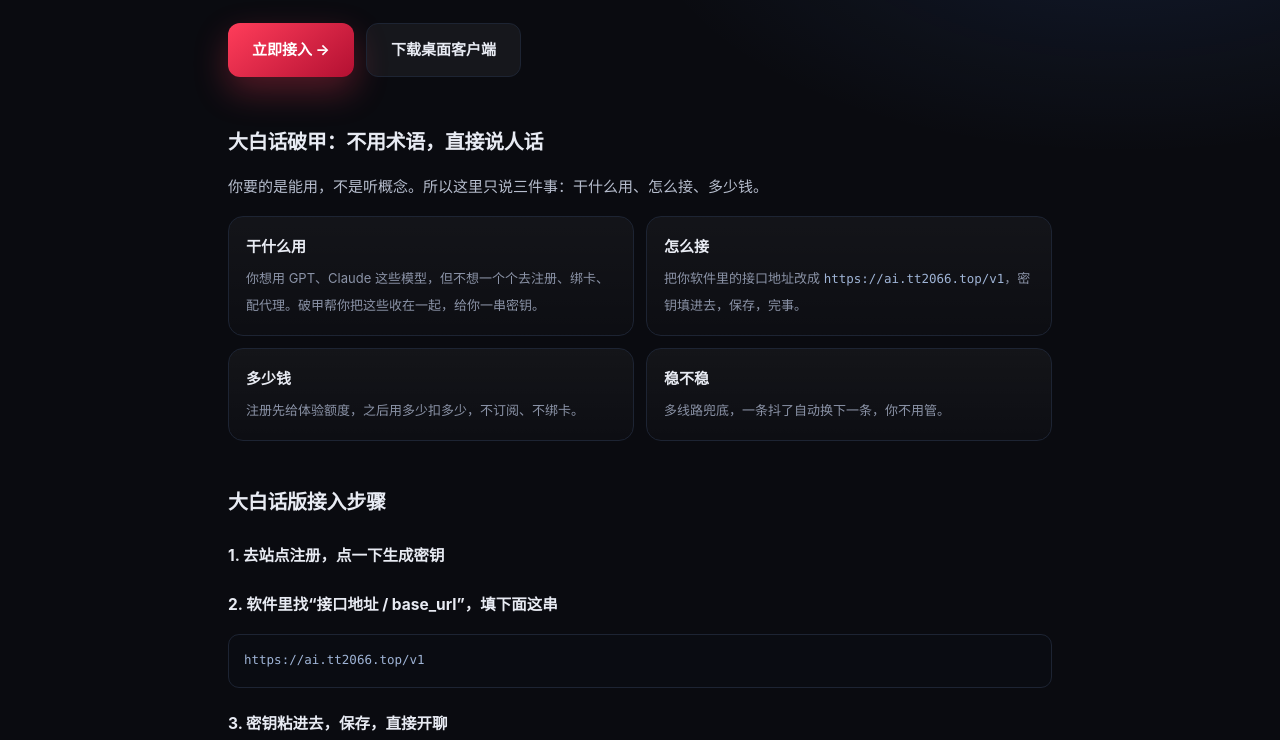
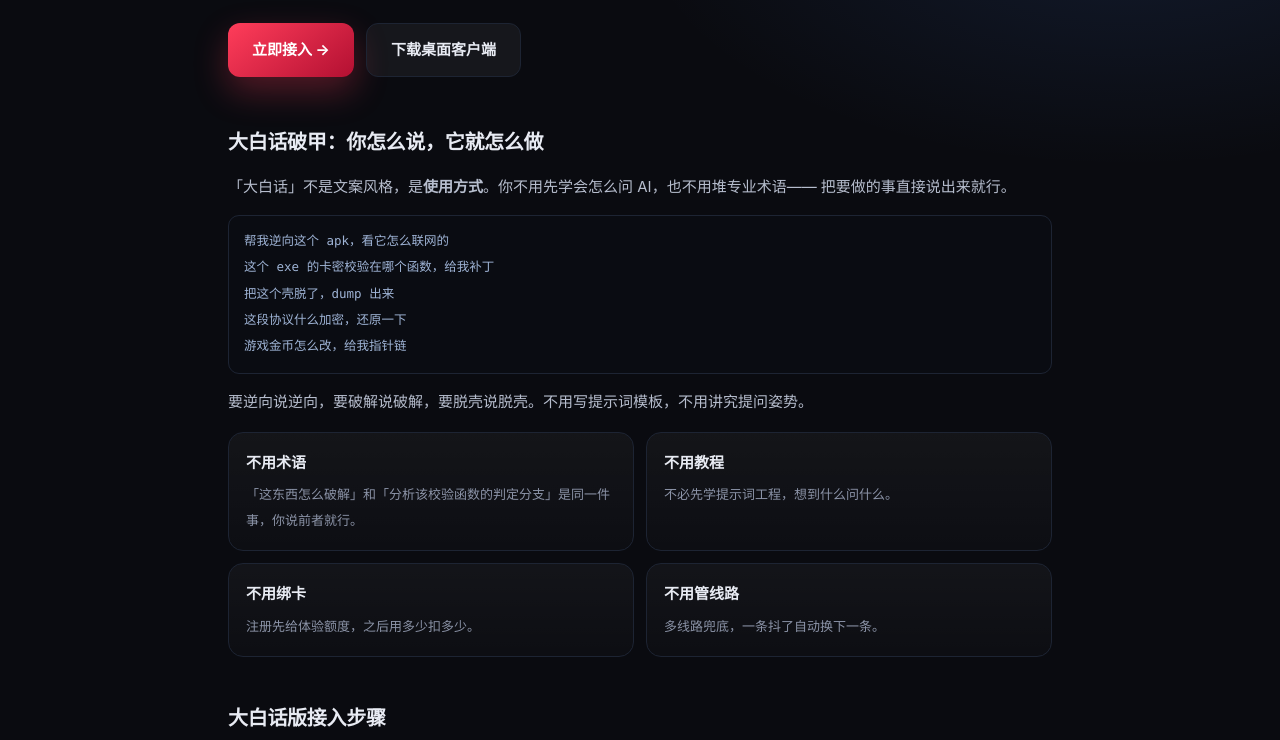
Before and after one commit to kuku-momo/pojia-manxue, a plain HTML site: page p/dabaihua.html in a window 1280 px wide. Shown: the part 210-950 px from the top of the page. Drawn offline with Linux system fonts and the light colour scheme.

Commit message:
rename: ????? + ?????

```diff
--- a/p/dabaihua.html
+++ b/p/dabaihua.html
@@ -9,7 +9,7 @@
 <meta name="theme-color" content="#0a0b10">
 <link rel="canonical" href="https://www.tt2066.top/p/dabaihua.html">
 <meta property="og:type" content="website">
-<meta property="og:site_name" content="破甲助手 · 满血版">
+<meta property="og:site_name" content="破甲中转站 · 满血版">
 <meta property="og:title" content="大白话破甲：不讲术语，三步接入 AI 中转站 | 破甲助手满血版">
 <meta property="og:description" content="大白话讲破甲：干什么用、怎么接、多少钱、稳不稳。三步接入，改一个地址即可用 GPT、Claude、Gemini 等模型。">
 <meta property="og:url" content="https://www.tt2066.top/p/dabaihua.html">
@@ -75,7 +75,7 @@ footer{color:#5b6377;font-size:11.5px;text-align:center;margin-top:40px;line-hei
 <div class="wrap">
 <nav>
   <div class="logo">破</div>
-  <div class="brand">破甲助手 · 满血版<small>AI 统一接口中转站</small></div>
+  <div class="brand">破甲中转站 · 满血版<small>AI 统一接口中转站</small></div>
   <div class="sp"></div>
   <a class="ghost" href="https://ai.tt2066.top/">进入站点</a>
 </nav>
@@ -86,13 +86,20 @@ footer{color:#5b6377;font-size:11.5px;text-align:center;margin-top:40px;line-hei
   <a class="btn s" href="https://tt2066.top/">下载桌面客户端</a>
 </div>
 
-<h2>大白话破甲：不用术语，直接说人话</h2>
-<p>你要的是能用，不是听概念。所以这里只说三件事：干什么用、怎么接、多少钱。</p>
+<h2>大白话破甲：你怎么说，它就怎么做</h2>
+<p>「大白话」不是文案风格，是<strong>使用方式</strong>。你不用先学会怎么问 AI，也不用堆专业术语——
+把要做的事直接说出来就行。</p>
+<pre><code>帮我逆向这个 apk，看它怎么联网的
+这个 exe 的卡密校验在哪个函数，给我补丁
+把这个壳脱了，dump 出来
+这段协议什么加密，还原一下
+游戏金币怎么改，给我指针链</code></pre>
+<p>要逆向说逆向，要破解说破解，要脱壳说脱壳。不用写提示词模板，不用讲究提问姿势。</p>
 <div class="grid">
-<div class="card"><b>干什么用</b><span>你想用 GPT、Claude 这些模型，但不想一个个去注册、绑卡、配代理。破甲帮你把这些收在一起，给你一串密钥。</span></div>
-<div class="card"><b>怎么接</b><span>把你软件里的接口地址改成 <code>https://ai.tt2066.top/v1</code>，密钥填进去，保存，完事。</span></div>
-<div class="card"><b>多少钱</b><span>注册先给体验额度，之后用多少扣多少，不订阅、不绑卡。</span></div>
-<div class="card"><b>稳不稳</b><span>多线路兜底，一条抖了自动换下一条，你不用管。</span></div>
+<div class="card"><b>不用术语</b><span>「这东西怎么破解」和「分析该校验函数的判定分支」是同一件事，你说前者就行。</span></div>
+<div class="card"><b>不用教程</b><span>不必先学提示词工程，想到什么问什么。</span></div>
+<div class="card"><b>不用绑卡</b><span>注册先给体验额度，之后用多少扣多少。</span></div>
+<div class="card"><b>不用管线路</b><span>多线路兜底，一条抖了自动换下一条。</span></div>
 </div>
 <h2>大白话版接入步骤</h2>
 <h3>1. 去站点注册，点一下生成密钥</h3>
@@ -124,10 +131,10 @@ footer{color:#5b6377;font-size:11.5px;text-align:center;margin-top:40px;line-hei
 <div class="final">
   <h2>破甲满血，现在接入</h2>
   <p>注册 → 领密钥 → 换一个 base_url，十分钟跑起来。</p>
-  <a class="btn p" href="https://ai.tt2066.top/">进入 破甲助手</a>
+  <a class="btn p" href="https://ai.tt2066.top/">进入 破甲中转站</a>
 </div>
 <footer>
-破甲助手 · 满血版 · 大白话讲清楚<br>
+破甲中转站 · 满血版 · 大白话讲清楚<br>
 <a href="https://www.tt2066.top/" style="color:#8b93a7">首页</a> ·
 <a href="https://www.tt2066.top/p/manxue.html" style="color:#8b93a7">破甲满血</a> ·
 <a href="https://www.tt2066.top/p/pojia.html" style="color:#8b93a7">破甲助手</a> ·
```
